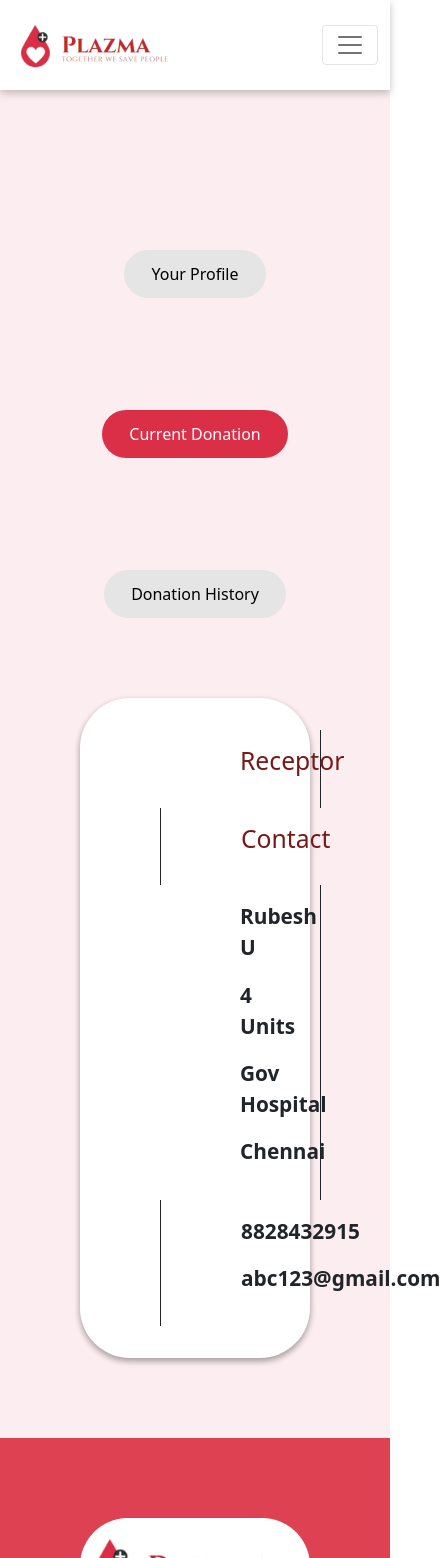
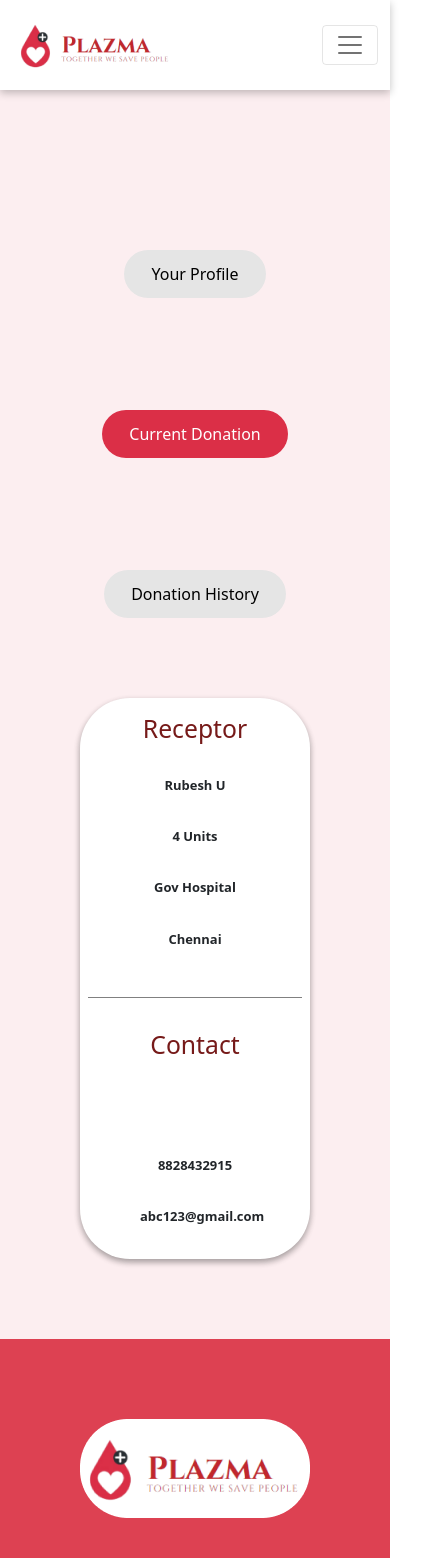
Before and after one commit to RubeshU/Plazma, a React (Create React App) app in the folder front-end/: page /donor/current-donation in a window 390 px wide. Shown: the top 1558 px of the page, 441 px wide, since content can reach past the window. Built offline with nearby package versions, Linux system fonts and the light colour scheme.

Commit message:
front-end finish commit

```diff
--- a/front-end/src/Pages/DonorPage/DonorPageComponents/CurrentDonation.css
+++ b/front-end/src/Pages/DonorPage/DonorPageComponents/CurrentDonation.css
@@ -10,17 +10,62 @@
 }
 
 .cur_don_data_1{
-    margin: 0rem 0rem;
-    border-right: solid 1px;
-    padding: 1rem 5rem !important;
-    font-size: 130%;
+    font-size: 110%;
     font-weight: bold;
 }
 
 .cur_don_data_2{
-    margin: 0rem 0rem;
-    border-left: solid 1px;
-    padding: 1rem 5rem !important;
-    font-size: 130%;
+    margin-top: 5rem;
+    font-size: 110%;
     font-weight: bold;
 }
+
+.bord{
+    border-right: 1px solid grey;
+}
+
+@media screen and (max-width: 767px) {
+    .bord{
+        border-right: none;
+        border-bottom: 1px solid grey;
+    }
+}
+
+@media screen and (max-width: 993px) {
+    .cur_don_data{
+        border-radius: 0%;
+    }
+
+    .cur_don_data_1{
+        font-size: 100%;
+        font-weight: bold;
+    }
+
+    .cur_don_data_1{
+        margin-bottom: 2rem;
+    }
+
+    .cur_don_data_2{
+        margin-top: 5rem;
+    }
+
+    .cur_don_data_2{
+        font-size: 100%;
+        font-weight: bold;
+    }
+
+}
+
+@media  screen and (max-width: 580px) {
+    .cur_don_data_1{
+        font-size: 90%;
+
+    }
+    .cur_don_data_2{
+        font-size: 90%;
+    }
+
+    .currentDonation_card {
+        padding: 1rem 0.5rem !important;
+    }
+}
--- a/front-end/src/Pages/DonorPage/DonorPageComponents/CurrentDonation.js
+++ b/front-end/src/Pages/DonorPage/DonorPageComponents/CurrentDonation.js
@@ -1,34 +1,29 @@
 import "./CurrentDonation.css";
-import { Container, Row, Col} from "react-bootstrap";
+import { Container, Row, Col, Card} from "react-bootstrap";
 
 const CurrentDonation = () => {
     return (
         <Container className="currentDonation_card">
             <Container className="cur_don_data">
                 <Row>
-                    <Col className="cur_don_data_1">
+                    <Col md={6} sm={12} className="cur_don_data_1 bord">
                         <h2 style={{textAlign:"center",color: "#761A19",marginBottom: "1rem"}}>
                             Receptor</h2>
+                            <Container align="center" className="cur_don_data_1">
+                        <Card.Body>Rubesh U</Card.Body>
+                        <Card.Body>4 Units</Card.Body>
+                        <Card.Body>Gov Hospital</Card.Body>
+                        <Card.Body>Chennai</Card.Body>
+                    </Container>
                     </Col>
-                    <Col className="cur_don_data_2">
-                        <h2 style={{textAlign:"center",color: "#761A19",marginBottom: "1rem"}}>
+                    <Col md={6} sm={12} className="cur_don_data_2">
+                        <h2 style={{textAlign:"center",color: "#761A19"}}>
                             Contact
                         </h2>
-                    </Col>
-                </Row>
-            </Container>
-
-            <Container className="cur_don_data">
-                <Row>
-                    <Col align="center" className="cur_don_data_1">
-                        <p>Rubesh U</p>
-                        <p>4 Units</p>
-                        <p>Gov Hospital</p>
-                        <p>Chennai</p>
-                    </Col>
-                    <Col align="center" className="cur_don_data_2">
-                        <p>8828432915</p>
-                        <p>abc123@gmail.com</p>
+                        <Container align="center" className="cur_don_data_2">
+                        <Card.Body>8828432915</Card.Body>
+                        <Card.Body>abc123@gmail.com</Card.Body>
+                    </Container>
                     </Col>
                 </Row>
             </Container>
--- a/front-end/src/Pages/DonorPage/DonorPageComponents/YourProfile.css
+++ b/front-end/src/Pages/DonorPage/DonorPageComponents/YourProfile.css
@@ -9,11 +9,15 @@
     border-radius: 30px;
 }
 
+
 .profile_data_1{
     background-color: #E5697B;
     border-bottom-left-radius: 30px;
     border-top-left-radius: 30px;
     margin: 4rem 0rem;
+    display: flex;
+    align-items: center;
+    justify-content: center;
     color: white;
     padding: 1rem 10rem !important;
     font-weight: bold;
@@ -24,6 +28,78 @@
     border-bottom-right-radius: 30px;
     border-top-right-radius: 30px;
     margin: 4rem 0rem;
+    display: flex;
+    align-items: center;
+    justify-content: center;
     padding: 1rem 10rem !important;
     font-weight: bold;
 }
+
+@media screen and (max-width: 1110px) {
+    .profile_card{
+        padding: 2rem 2.5rem !important;
+    }
+
+    .header{
+        font-size: 150%;
+    }
+
+
+    .profile_data_1{
+        margin: 2rem 0rem;
+        padding: 0.5rem 5rem !important;
+    }
+
+    .profile_data_2{
+        margin: 2rem 0rem;
+        padding: 0.5rem 5rem !important;
+    }
+
+}
+
+@media screen and (max-width: 703px) {
+    .profile_card{
+        padding: 1rem 1.25rem !important;
+    }
+
+
+    .profile_data_1{
+        margin: 1rem 0rem;
+        padding: 0.25rem 2.5rem !important;
+    }
+
+    .profile_data_2{
+
+        margin: 1rem 0rem;
+        padding: 0.25rem 2.5rem !important;
+    }
+}
+
+@media  screen and (max-width: 503px) {
+    .profile_card{
+        padding: 0.5rem 0.625rem !important;
+    }
+
+
+    .profile_data_1{
+        margin: 0.5rem 0rem;
+        padding: 0.125rem 1.25rem !important;
+    }
+
+    .profile_data_2{
+        margin: 0.5rem 0rem;
+        padding: 0.125rem 1.25rem !important;
+    }
+}
+
+@media screen and (max-width: 403px) {
+    .profile_data_1{
+        border-top-right-radius: 30px;
+        border-bottom-right-radius: 30px;
+    }
+
+    .profile_data_2{
+        border-top-left-radius: 30px;
+        border-bottom-left-radius: 30px;
+    }
+}
--- a/front-end/src/Pages/DonorPage/DonorPageComponents/YourProfile.js
+++ b/front-end/src/Pages/DonorPage/DonorPageComponents/YourProfile.js
@@ -11,12 +11,14 @@ const YourProfile = () => {
                 </Col>
             </Row>
 
-            <h1 style={{textAlign:"center",color: "#761A19",marginBottom: "2rem"}}> Sudarsan M S</h1>
+            <h1 className="header" style={{textAlign:"center",color: "#761A19",marginBottom: "2rem"}}> Sudarsan M S</h1>
 
             <Container className="profile_data">
                 <Row>
                     <Col align="center" className="profile_data_1">
+                        <Container>
                         AGE
+                        </Container>
                     </Col>
                     <Col align="center" className="profile_data_2">
                         20
```
